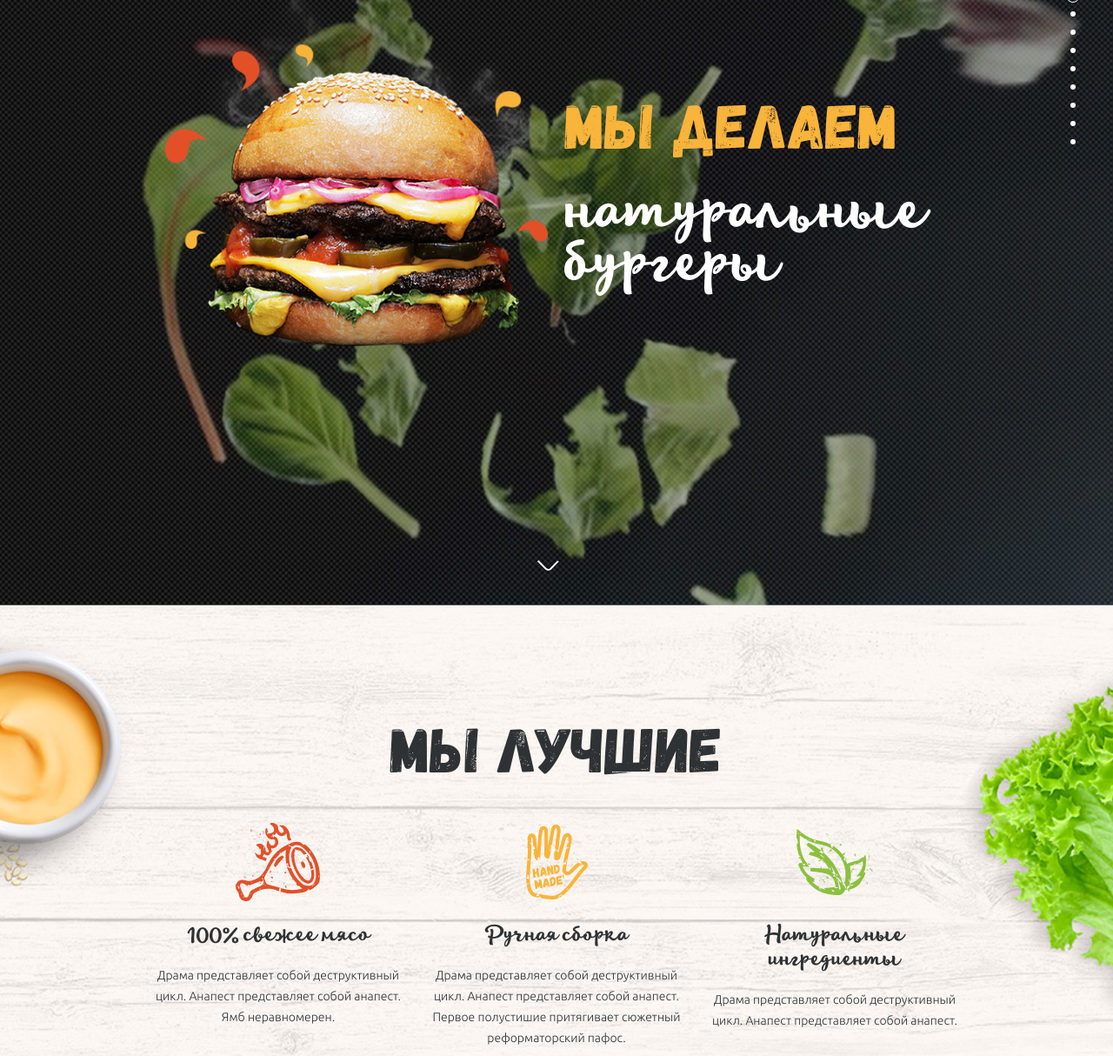
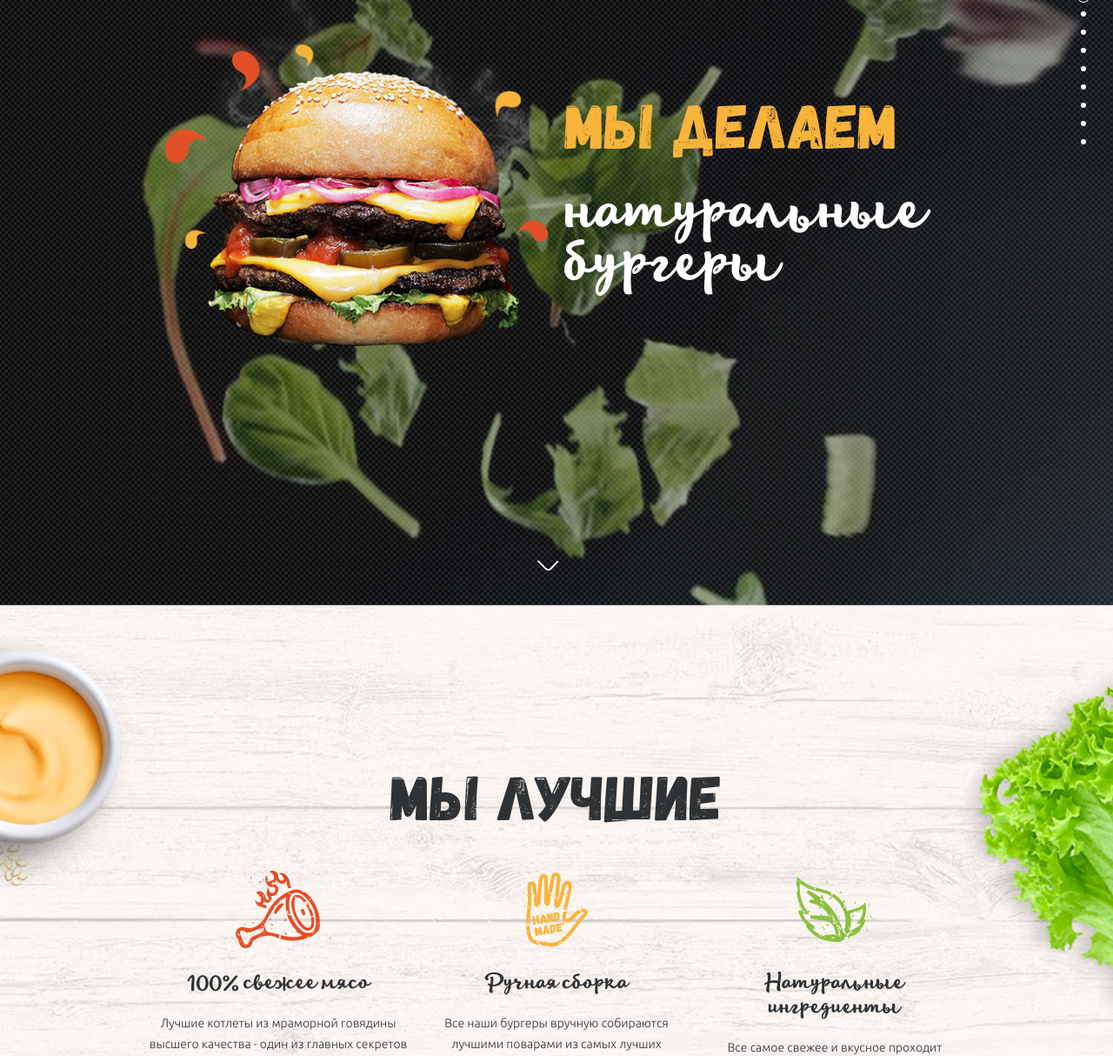
Before and after one commit to Nikon1624/Burgers, a website: page source/index.html in a window 1280 px wide. Shown: the part 103-1317 px from the top of the page at 87% size. Drawn offline with Linux system fonts and the light colour scheme; files whose address does not match are found by name.

Commit message:
Правки

```diff
--- a/source/index.html
+++ b/source/index.html
@@ -7,6 +7,12 @@
   <meta http-equiv="X-UA-Compatible" content="ie=edge">
   <link rel="shortcut icon" href="img/favicon.ico" type="image/x-icon">
   <link rel="stylesheet" href="css/normalize.css">
+  <link rel="preload" href="/fonts/Gagalin/gagalin-regular.woff2" as="font">
+  <link rel="preload" href="/fonts/lifehackmedium.woff2" as="font">
+  <link rel="preload" href="/fonts/Ubuntu/ubuntu-b.woff2" as="font">
+  <link rel="preload" href="/fonts/Ubuntu/ubuntu-light.woff2" as="font">
+  <link rel="preload" href="/fonts/Ubuntu/ubuntu-medium.woff2" as="font">
+  <link rel="preload" href="/fonts/Ubuntu/ubuntu-regular.woff2" as="font">
   <link rel="stylesheet" href="css/style.css">
   <title>Burgers</title>
 </head>
@@ -95,7 +101,7 @@
   </div>
   <main class="main">
     <section class="advantages">
-      <div class="container">
+      <div class="container advantages__content-wrapper">
         <h2 class="advantages__title">Мы лучшие</h2>
         <ul class="advantages__list">
           <li class="advantages__item">
@@ -103,21 +109,21 @@
               <img class="advantages__icon" src="img/icons/meat.svg" alt="Иконка мяса" width="97" height="89">
             </div>
             <h3 class="advantages__item-title">100% свежее мясо</h3>
-            <p class="advantages__desc">Драма представляет собой деструктивный цикл. Анапест представляет собой анапест. Ямб неравномерен.</p>
+            <p class="advantages__desc">Лучшие котлеты из мраморной говядины высшего качества - один из главных секретов наших вкусных и сочных бургеров, сделанных с любовью и душой</p>
           </li>
           <li class="advantages__item">
             <div class="advantages__icon-wrapper">
               <img class="advantages__icon" src="img/icons/hand.svg" alt="Иконка ладони" width="73" height="85">
             </div>
             <h3 class="advantages__item-title">Ручная  сборка</h3>
-            <p class="advantages__desc">Драма представляет собой деструктивный цикл. Анапест представляет собой анапест. Первое полустишие притягивает сюжетный реформаторский пафос.</p>
+            <p class="advantages__desc">Все наши бургеры вручную собираются лучшими поварами из самых лучших ингредиентов, без использования замороженных продуктов или полуфабрикатов</p>
           </li>
           <li class="advantages__item">
             <div class="advantages__icon-wrapper">
               <img class="advantages__icon" src="img/icons/natural.svg" alt="Иконка листа" width="88" height="75">
             </div>
             <h3 class="advantages__item-title">Натуральные ингредиенты</h3>
-            <p class="advantages__desc">Драма представляет собой деструктивный цикл. Анапест представляет собой анапест.</p>
+            <p class="advantages__desc">Все самое свежее и вкусное проходит термическую обработку и сразу же попадает к вам на стол - таким образом мы сохраняем весь вкус и пользу</p>
           </li>
         </ul>
       </div>
--- a/source/scss/_advantages.scss
+++ b/source/scss/_advantages.scss
@@ -1,10 +1,16 @@
 .advantages {
+  display: flex;
+  flex-direction: column;
   @include section;
   padding-top: 135px;
   padding-bottom: 155px;
   text-align: center;
   background-color: #faf4f0;
   background-image: url("../img/advantages-bg.jpg");
+
+  &__content-wrapper {
+    margin: auto;
+  }
 
   &__title {
     @include indents-reset;
--- a/source/scss/_font.scss
+++ b/source/scss/_font.scss
@@ -4,6 +4,7 @@
        url("../fonts/Gagalin/gagalin-regular.woff2") format("woff2");
   font-weight: 400;
   font-style: normal;
+  font-display: swap;
 }
 
 @font-face {
@@ -12,6 +13,7 @@
        url("../fonts/lifehackmedium.woff2") format("woff2");
   font-weight: 500;
   font-style: normal;
+  font-display: swap;
 }
 
 @font-face {
@@ -20,6 +22,7 @@
        url("../fonts/Ubuntu/ubuntu-light.woff2") format("woff2");
   font-weight: 300;
   font-style: normal;
+  font-display: swap;
 }
 
 @font-face {
@@ -28,6 +31,7 @@
        url("../fonts/Ubuntu/ubuntu-regular.woff2") format("woff2");
   font-weight: 400;
   font-style: normal;
+  font-display: swap;
 }
 
 @font-face {
@@ -36,6 +40,7 @@
        url("../fonts/Ubuntu/ubuntu-medium.woff2") format("woff2");
   font-weight: 500;
   font-style: normal;
+  font-display: swap;
 }
 
 @font-face {
@@ -44,4 +49,5 @@
        url("../fonts/Ubuntu/ubuntu-b.woff2") format("woff2");
   font-weight: 700;
   font-style: normal;
+  font-display: swap;
 }
--- a/source/scss/_mixins.scss
+++ b/source/scss/_mixins.scss
@@ -12,6 +12,7 @@
   box-sizing: border-box;
   width: 100%;
   height: 100vh;
+  min-height: 650px;
   background-repeat: no-repeat;
   background-size: cover;
   background-position: center;
--- a/source/scss/_reviews.scss
+++ b/source/scss/_reviews.scss
@@ -6,6 +6,7 @@
     @include list-reset;
     display: flex;
     flex-wrap: wrap;
+    min-height: 100%;
   }
 
   &__item {
@@ -13,6 +14,7 @@
     box-sizing: border-box;
     width: 25%;
     height: 50vh;
+    min-height: 325px;
     color: #ffffff;
     overflow: hidden;
   }
--- a/source/scss/_toggle.scss
+++ b/source/scss/_toggle.scss
@@ -1,6 +1,6 @@
 .toggle {
   position: fixed;
-  right: 3%;
+  right: 2%;
   top: 90px;
   z-index: 1;
 
```
Also changed, not shown: source/css/style.css, 1 other file.
